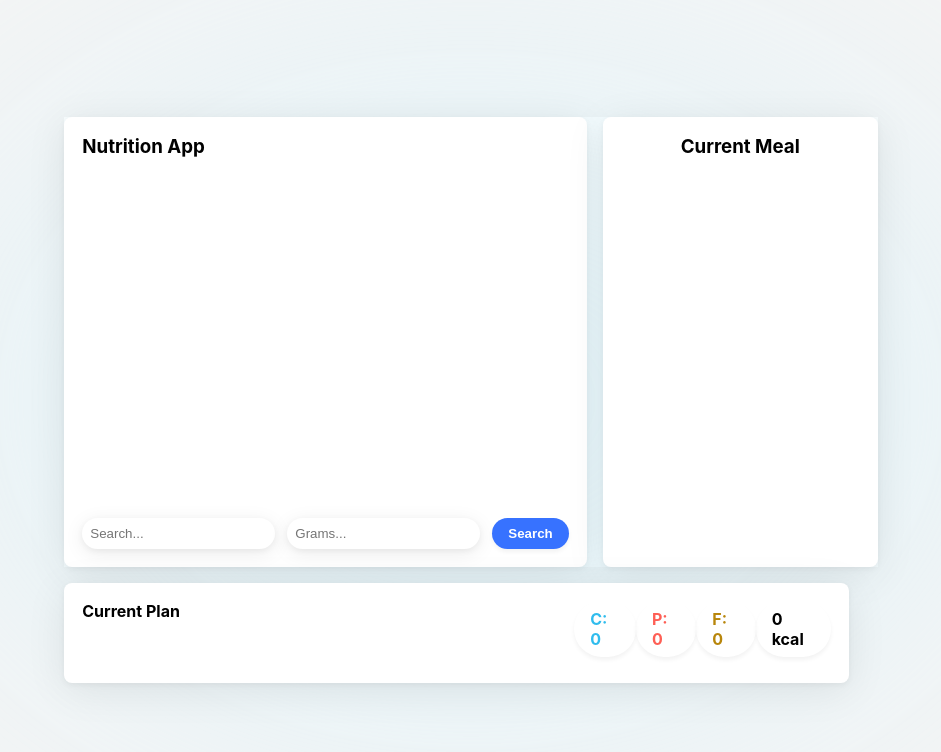
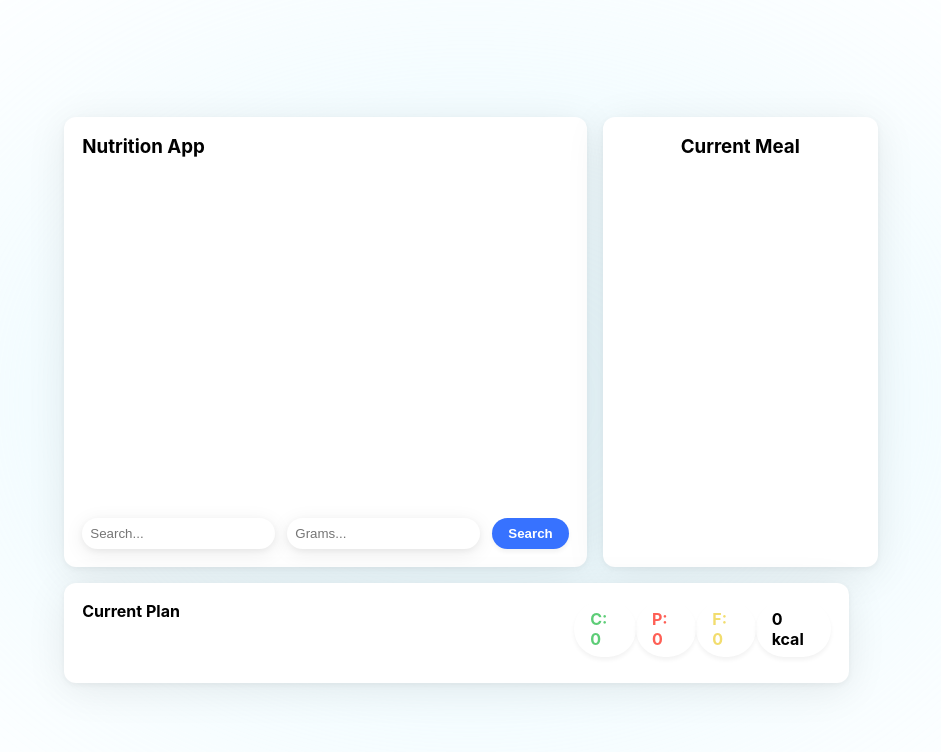
Before and after one commit to PlamenKosharov/react-nutrition-app, a React (Create React App) app: page / in a window 1280 px wide. Shown: the top 752 px of the page, without its empty margins (169-1110 px from the left). Built offline with nearby package versions, Linux system fonts and the light colour scheme.

Commit message:
New color palette

```diff
--- a/src/App.js
+++ b/src/App.js
@@ -10,7 +10,6 @@ function App() {
   const [mealData, setMealData] = useState([]);
   const [planData, setPlanData] = useState([]);
 
-  console.log(Object.values(planData));
   return (
     <div className={styles.app}>
       <div style={{display: 'flex', flexDirection: 'column', gap: '16px'}}>
--- a/src/components/CalculatorSection/FoodDataSection/FoodInfo.js
+++ b/src/components/CalculatorSection/FoodDataSection/FoodInfo.js
@@ -23,9 +23,9 @@ export default function FoodInfo({foodData}) {
         <PieChart
           series={[{
             data: [
-              { id: 0, value: protein, label: 'Protein', color: "#fe5f55" },
-              { id: 1, value: carbs, label: 'Carbs', color: "#30bced" },
-              { id: 2, value: fats,  label: 'Fats', color: "#FFF176" },
+              { id: 0, value: protein, label: 'Protein', color: "#f42a45" },
+              { id: 1, value: carbs, label: 'Carbs', color: "#5DCD77" },
+              { id: 2, value: fats,  label: 'Fats', color: "#f2dd6e" },
             ],
             innerRadius: 70,
           }]}
--- a/src/components/CalculatorSection/SearchSection/SearchSection.module.css
+++ b/src/components/CalculatorSection/SearchSection/SearchSection.module.css
@@ -12,7 +12,13 @@
     outline: none;
     border: none;
     box-shadow: 0 4px 20px rgba(0, 0, 0, 0.08), 0 2px 6px rgba(0, 0, 0, 0.05);
+    transition: all 0.25s ease;
 }
+
+.searchInput:focus {
+    transform: translateY(-3px);
+}
+
 
 .searchButton {
     background-color: #3772ff;
--- a/src/components/CurrentMealSection/CurrentMealCard.module.css
+++ b/src/components/CurrentMealSection/CurrentMealCard.module.css
@@ -36,11 +36,11 @@
 }
 
 .carbBubble{
-    color: #30bced;
+    color: #5DCD77;
 }
 
 .fatBubble{
-    color: darkgoldenrod;
+    color: #f2dd6e;
 }
 
 .calorieBubble{
--- a/src/components/CurrentPlanSection/CurrentPlanCard.module.css
+++ b/src/components/CurrentPlanSection/CurrentPlanCard.module.css
@@ -47,11 +47,11 @@
 }
 
 .carbBubble{
-    color: #30bced;
+    color: #5DCD77;
 }
 
 .fatBubble{
-    color: darkgoldenrod;
+    color: #f2dd6e;
 }
 
 .calorieBubble{
--- a/src/styles/card.module.css
+++ b/src/styles/card.module.css
@@ -7,7 +7,7 @@
 
     padding: 18px;
     box-shadow: 0 7px 40px rgba(0, 0, 0, 0.08), 0 2px 6px rgba(0, 0, 0, 0.05);
-    border-radius: 8px;
+    border-radius: 12px;
     transition: all 0.25s ease;
 }
 
--- a/src/styles/general.module.css
+++ b/src/styles/general.module.css
@@ -4,7 +4,6 @@
     flex-direction: column;
     align-items: center;
     height: 100vh;
-    background-color: whitesmoke;
     gap: 16px;
 }
 
@@ -12,6 +11,7 @@
     display: flex;
     justify-content: center;
     align-items: center;
+    flex-direction: row;
     gap: 16px;
     background-color: white;
 }
@@ -37,3 +37,10 @@
     left: 50%;
     z-index: 0;
 }
+
+@media (max-width: 768px) {
+    .mainContainer {
+        flex-direction: column;
+        gap: 12px;
+    }
+}
```
